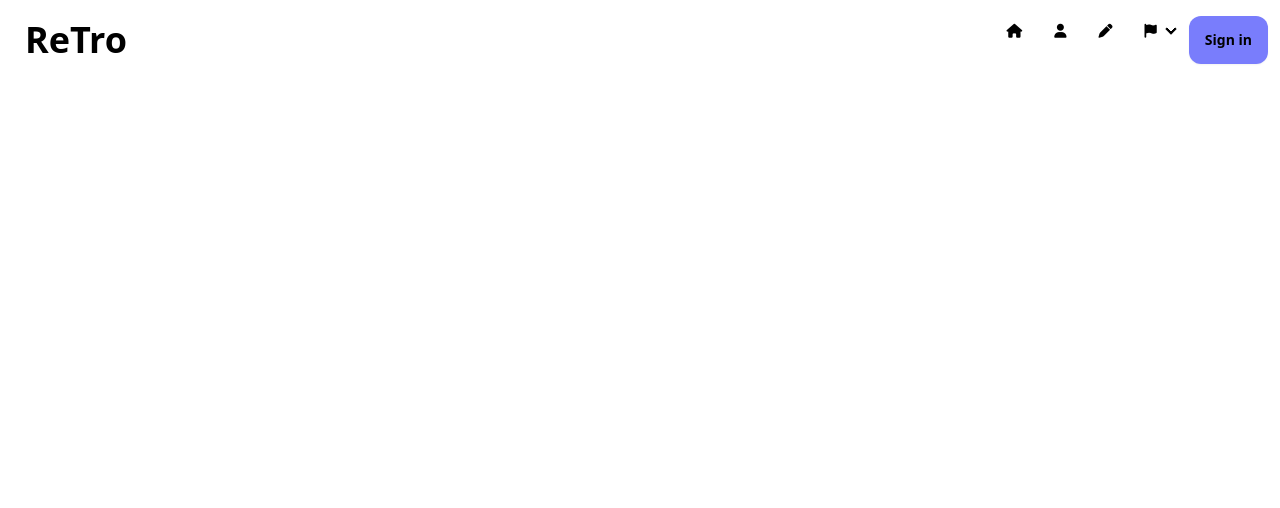
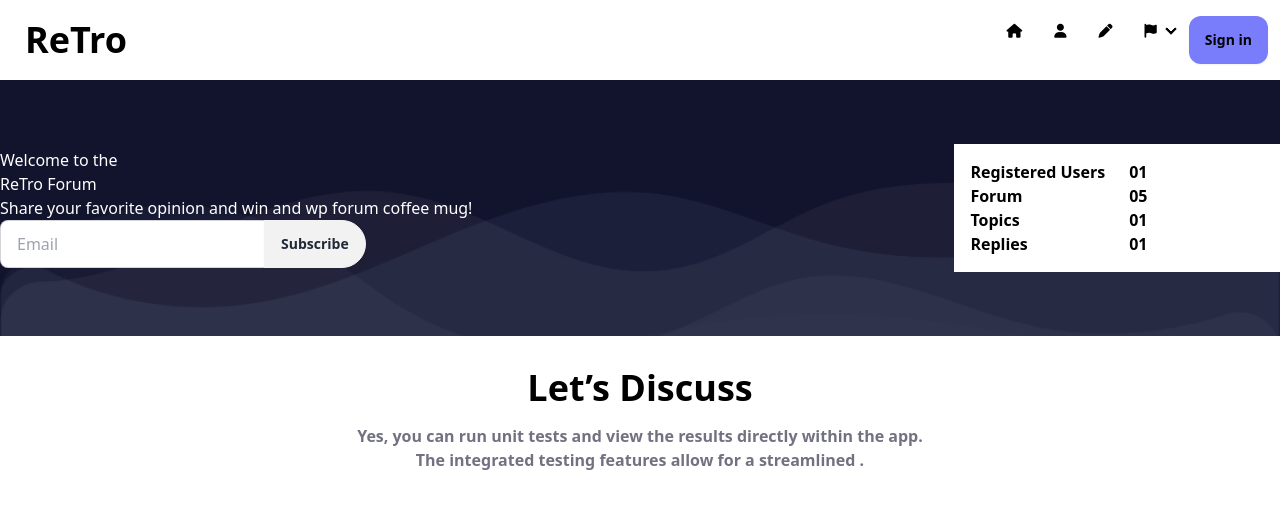
Before and after one commit to akborshanto/RETRO_FORUM, a plain HTML site: page index.html in a window 1280 px wide. Drawn offline with nearby package versions, Linux system fonts and the light colour scheme.

Commit message:
banner-section

```diff
--- a/index.html
+++ b/index.html
@@ -9,16 +9,22 @@
 <script src="https://cdn.tailwindcss.com"></script>
 <!-- font-awesome -cdn -->
 <link rel="stylesheet" href="https://cdnjs.cloudflare.com/ajax/libs/font-awesome/6.5.1/css/all.min.css" integrity="sha512-DTOQO9RWCH3ppGqcWaEA1BIZOC6xxalwEsw9c2QQeAIftl+Vegovlnee1c9QX4TctnWMn13TZye+giMm8e2LwA==" crossorigin="anonymous" referrerpolicy="no-referrer" />
+<!-- style.css -->
+<link rel="stylesheet" href="./style.css">
 </head>
 <body>
-<!-- icon -->
+<!-- color -->
 <!--
+bg---
+#797DFC
+text
+#12132D
+ -->
 
 
 
 
 
--->
 <!-- =========================================================
                         HEADER
 ============================================================-->
@@ -27,12 +33,8 @@
 <!-- =========================================================
                         NAVBAR
 ============================================================-->
-
-<section id="navbar_section" class="navbar-section">
+<section id="header_section" class="navbar-section  "  >
 <div class="container mx-auto">
-
-
-
     <div class="navbar bg-white">
         <div class="flex-1">
           <a class="btn btn-ghost lg:text-4xl font-bold ">ReTro</a>
@@ -59,8 +61,78 @@
         </div>
       </div>
 
+
+
+</div>
+</section>
+
+<!-- =========================================================
+                        BANNER
+============================================================-->
+<section id="banner_section"  class="banner-section lg:py-16   ">
+
+  <div class="container mx-auto">
+    <div class="banner-container flex justify-between items-center    text-white ">
+
+        <div class="banner-left  ">
+        <h1>
+            Welcome to the  <br> ReTro Forum
+        </h1>
+        <p>Share your favorite opinion and win and wp forum coffee mug!</p>
+        <div class="join">
+            <input class="input input-bordered join-item" placeholder="Email"/>
+            <button class="btn join-item rounded-r-full">Subscribe</button>
+          </div>
+        </div>
+        <div class="banner-right bg-white text-black font-semibold p-4">
+
+        <div class="banner-right-container grid grid-cols-2 gap-6 ">
+        <h3>Registered Users</h3>
+        <h3>01</h3>
+        </div>
+        <div class="banner-right-container grid grid-cols-2 gap-6 ">
+        <h3>Forum</h3>
+        <h3>05</h3>
+        </div>
+        <div class="banner-right-container grid grid-cols-2 gap-6 ">
+        <h3>Topics</h3>
+        <h3>01</h3>
+        </div>
+        <div class="banner-right-container grid grid-cols-2 gap-6 ">
+        <h3>Replies</h3>
+        <h3>01</h3>
+        </div>
+
+        </div>
+
+
+        </div>
+
+
+
+  </div>
+
+    </section>
+</header>
+<!-- =========================================================
+                        MAIN
+============================================================-->
+<main>
+<!-- =========================================================
+                        DISCUSS
+============================================================-->
+
+<section id="discuss_section " class="mt-8">
+    <div class="container mx-auto">
+<!-- shared-title -->
+<div class="shared-title text-center ">
+<h1 class="text-4xl font-bold mb-2">Let’s Discuss</h1>
+<p class="font-semibold text-[#12132D99] mt-4">Yes, you can run unit tests and view the results directly within the app. <br> The integrated testing features allow for a streamlined .</p>
 </div>
 
+
+
+    </div>
 
 
 
@@ -69,12 +141,6 @@
 
 
 
-
-</header>
-<!-- =========================================================
-                        MAIN
-============================================================-->
-<main>
 
 </main>
 <!-- =========================================================
--- /dev/null
+++ b/style.css
@@ -0,0 +1,10 @@
+#banner_section{
+    background-color: #12132D;
+    background-image: url('./images/bgbanner.png');
+    background-repeat: no-repeat;
+    background-size: cover;
+display: flex;
+align-items: center;
+justify-content: space-between;
+
+}
```
